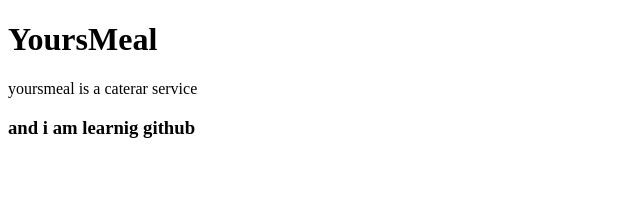
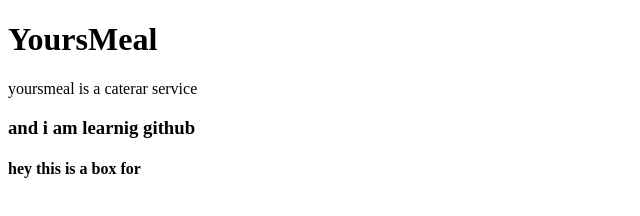
Before and after one commit to SarkerSahidul/yoursmealsite, a plain HTML site: page index.html in a window 1280 px wide. Shown: the whole page, without its empty margins (0-640 px from the left). Drawn offline with Linux system fonts and the light colour scheme.

Commit message:
checkthegit

```diff
--- a/index.html
+++ b/index.html
@@ -11,6 +11,9 @@
     <h1> YoursMeal </h1>
     <p> yoursmeal is a caterar service </p>
     <h3> and i am learnig github</h3>
+    <div class="sam">
+        <h4> hey this is a box for </h4>
+    </div>
 
 </body>
 </html>
```
